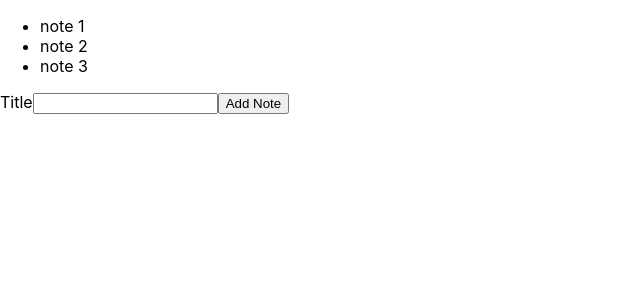
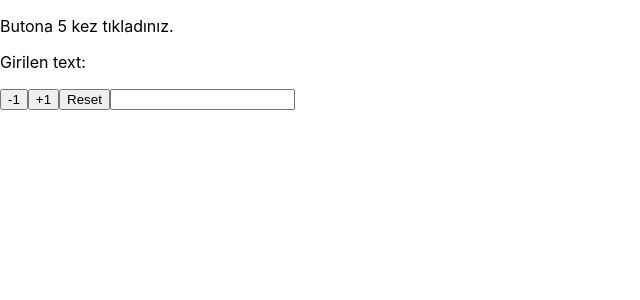
Before and after one commit to orucmu/react-hooks, a React (Create React App) app: page / in a window 1280 px wide. Shown: the top 300 px of the page, without its empty margins (0-640 px from the left). Built offline with nearby package versions, Linux system fonts and the light colour scheme.

Commit message:
Effect Hooks - useEffect()

```diff
--- a/src/App.js
+++ b/src/App.js
@@ -1,11 +1,35 @@
-import NoteList from './components/NoteList'
+import { useState, useEffect } from "react";
 
 function App(props) {
+  const [count, setCount] = useState(props.count);
+  const [text, setText] = useState(props.text);
+
+  useEffect(() => {
+    console.log("count");
+  }, [count])
+
+  useEffect(() => {
+    console.log('componentDidMount');
+  }, [])
+
+  useEffect(() => {
+    console.log('componentDidUpdate');
+  });
+
   return (
     <>
-      <NoteList />
+      <p>Butona {count} kez tıkladınız.</p>
+      <p>Girilen text: {text}</p>
+      <button onClick={() => setCount(count - 1)}>-1</button>
+      <button onClick={() => setCount(count + 1)}>+1</button>
+      <button onClick={() => setCount(props.count)}>Reset</button>
+      <input type="text" value={text} onChange={(e) => setText(e.target.value)} />
     </>
-  )
+  );
+}
+
+App.defaultProps = {
+  count: 5, text: ''
 }
 
 export default App;
--- a/src/index.js
+++ b/src/index.js
@@ -7,7 +7,7 @@ import reportWebVitals from './reportWebVitals';
 const root = ReactDOM.createRoot(document.getElementById('root'));
 root.render(
   <React.StrictMode>
-    <App count={5} text={'Merhaba'} />
+    <App />
   </React.StrictMode>
 );
 
```
